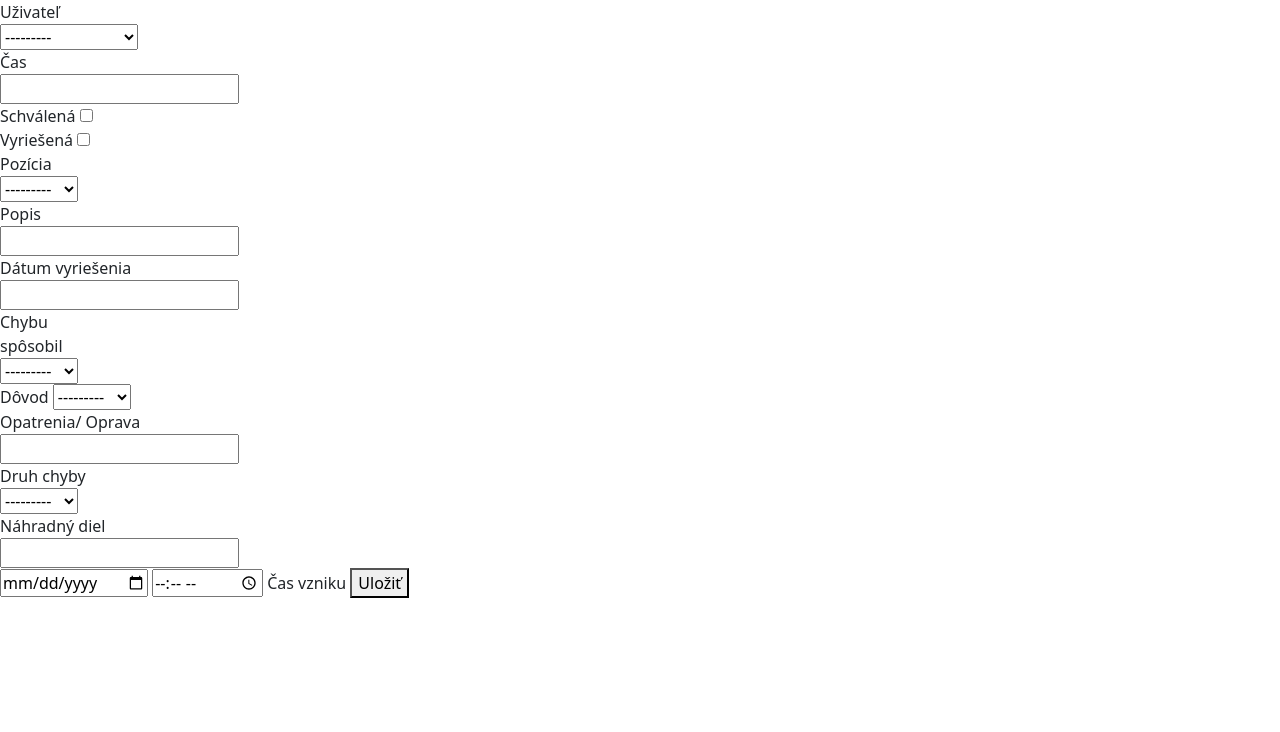
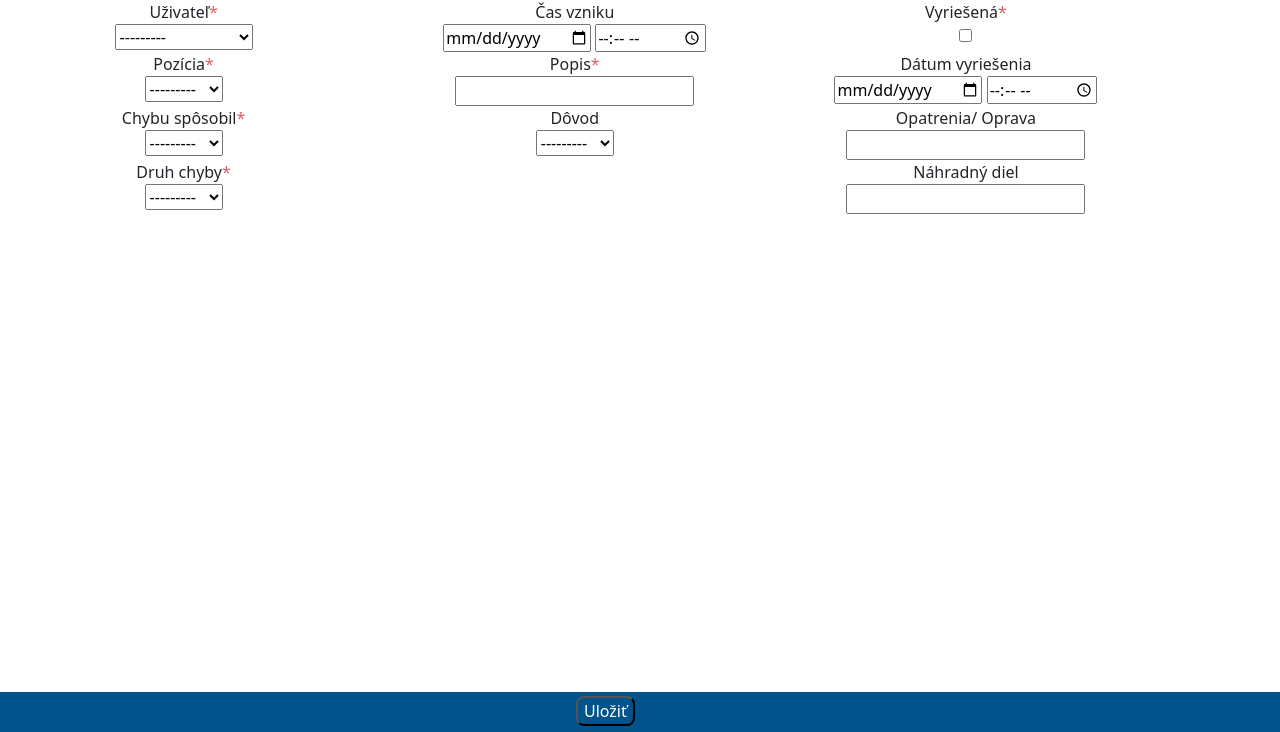
Before and after one commit to TIS2021-FMFI/evidencia-dielov, a Django app: page /zaznamy/pridaj in a window 1280 px wide. Shown: the part 68-800 px from the top of the page. Run offline with Django 3.2, Linux system fonts and the light colour scheme; tables that the repository leaves empty hold one stand-in row (values such as "Sample post").

Commit message:
pridaj zaaznam aj s ciastocnym css- chyba kontrola vyplnenosti js a prednastavenie casu a datumu a pouzivatela zo session

```diff
--- a/zapis_poruch/UI/templates/pridaj_zaznam.html
+++ b/zapis_poruch/UI/templates/pridaj_zaznam.html
@@ -2,28 +2,106 @@
 {% load static %}
 {% block maincontent %}
 
-<form method="post">
+<form method="post" xmlns="http://www.w3.org/1999/html">
     {% csrf_token %}
-    {% for column in form %}
-        <div disabled="{{ column.label }} == 'Uživateľ'" >
-            {% if column.label == 'Uživateľ' or column.label == 'Druh chyby' or column.label == 'Chybu spôsobil' or column.label == 'Pozícia' %}
-                <div class="col-1">
-                    {{ column.label }}
-                    {{ column }}<br>
+        {% for item in form%}
+        {% if item.label == "Uživateľ" %}
+        <div class="row">
+            <div class="first justify-content-center">
+                {{item.label}}<span class="textHviezda">*</span><br>
+                {{item}}
+            </div>
+
+        {% endif %}
+
+        {% if item.label == "Vyriešená" %}
+            <div class="second justify-content-center" disabled="">
+                 <label for="beginDate">Čas vzniku</label><br>
+                <input id="beginDate" type="date"   height="1000" value="{{current_date}} ">
+                <input id="beginTime" type="time"   height="1000" value="{{current_time}}">
+
+
+            </div>
+            <div class="thirt ">
+                {{item.label}}<span class="textHviezda">*</span><br>
+                {{item}}
+
+            </div>
+        </div>
+        {% endif %}
+
+
+        {% if item.label == "Pozícia" %}
+            <div class="row">
+                <div class="first">
+                {{item.label}}<span class="textHviezda">*</span><br>
+                {{item}}
+
                 </div>
-            {% else%}
-                <div class="col-2">
-                    {{ column.label }}
-                    {{ column }}<br>
+
+        {% endif %}
+        {% if item.label == "Popis" %}
+            <div class="second">
+                {{item.label}}<span class="textHviezda">*</span><br>
+                {{item}}
+            </div>
+            <div class="thirt">
+                 <label for="beginDate">Dátum vyriešenia</label><br>
+                <input id="endDate" type="date"   height="1000" value="{{current_date}} ">
+                <input id="endTime" type="time"   height="1000" value="{{current_time}}">
+
+
+            </div>
+        </div>
+        {% endif %}
+        {% if item.label == "Chybu spôsobil" %}
+            <div class="row">
+                <div class="first">
+                {{item.label}}<span class="textHviezda">*</span><br>
+                {{item}}
+            </div>
+        {% endif %}
+        {% if item.label == "Dôvod" %}
+            <div class="second">
+                {{item.label}}<br>
+                {{item}}
+            </div>
+
+        {% endif %}
+        {% if item.label == "Opatrenia/ Oprava" %}
+            <div class="thirt">
+                {{item.label}}<br>
+                {{item}}
+            </div>
+        </div>
+        {% endif %}
+        {% if item.label == "Druh chyby" %}
+            <div class="row">
+                <div class="first">
+                {{item.label}}<span class="textHviezda">*</span><br>
+                {{item}}
+
                 </div>
-            {% endif %}
+                <div class="second">
+                    <br>
+                </div>
+
+
+        {% endif %}
+
+        {% if item.label == "Náhradný diel" %}
+            <div class="thirt">
+                {{item.label}}<br>
+                {{item}}
+            </div>
         </div>
+        {% endif %}
 
-    {% endfor %}
-    <input id="beginDate" type="date"   height="1000">
-    <input id="beginTime" type="time"   height="1000">
-    <label for="beginDate">Čas vzniku</label>
-    <button type="submit"> Uložiť</button>
+     {% endfor %}
+    <div class="pridaj">
+        <button type="submit"> Uložiť</button>
+    </div>
+
 </form>
 
 {% endblock maincontent %}
```
